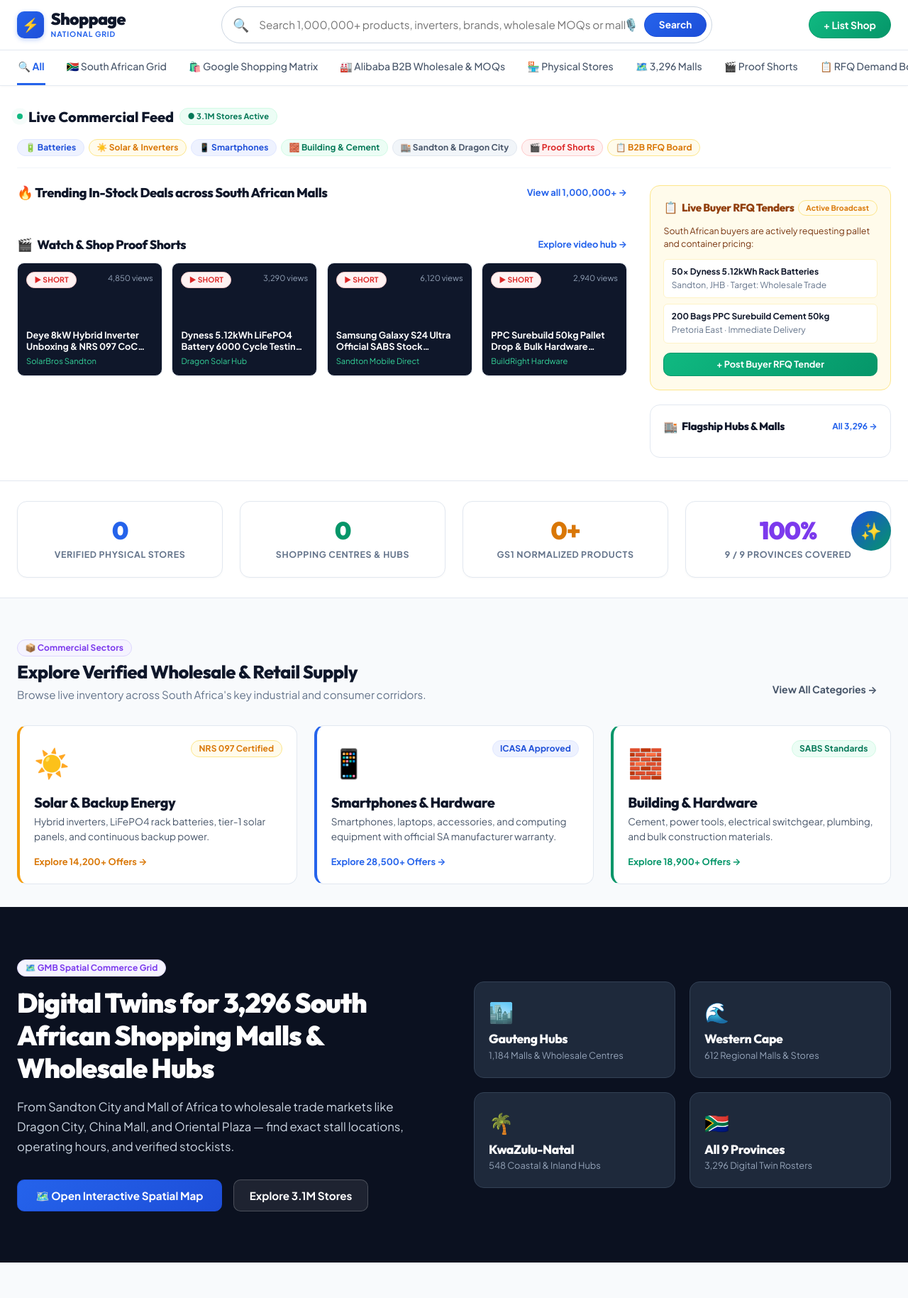
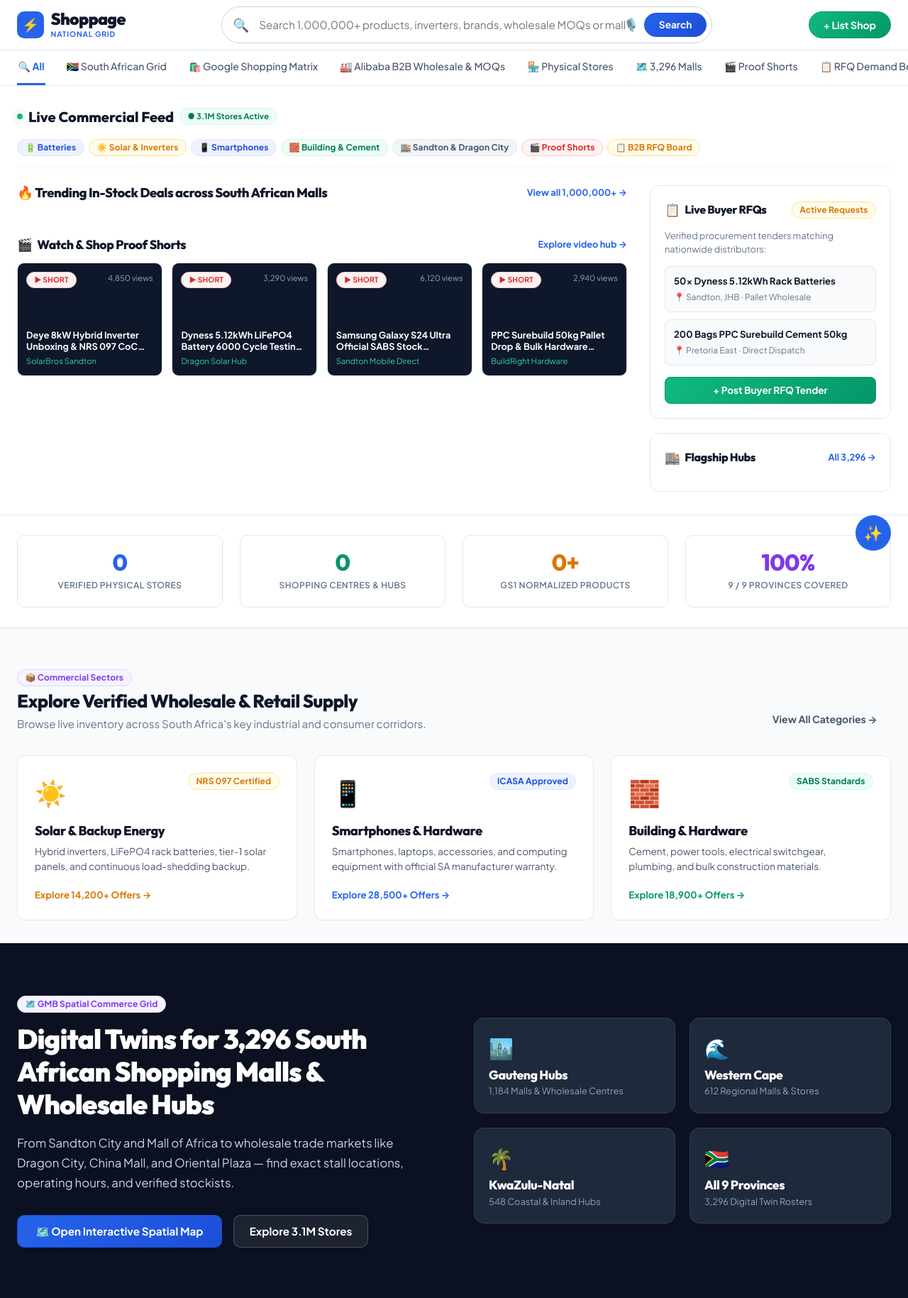
Before and after one commit to pmvalues/shoppagepy, a Django app: page / in a window 1280 px wide. Shown: the top 1829 px of the page at 71% size. Run offline with Django 5.2, Linux system fonts and the light colour scheme; data that the repository does not hold is empty; some libraries are stand-ins or nearby versions.

Commit message:
style: remove lingering shadows, modernize flat card styling, and improve typography legibility

```diff
--- a/static/css/styles.css
+++ b/static/css/styles.css
@@ -382,20 +382,19 @@ h1, h2, h3, h4, h5, h6 {
 }
 
 .header {
-  border-bottom: 1px solid rgba(226, 232, 240, 0.85);
-  background: rgba(255, 255, 255, 0.92);
-  backdrop-filter: blur(16px);
+  border-bottom: 1px solid #E2E8F0;
+  background: #FFFFFF;
   position: sticky;
   top: 0;
   z-index: 50;
-  box-shadow: 0 1px 3px rgba(15, 23, 42, 0.03);
+  box-shadow: none !important;
 }
 
 .nav-wrapper {
   display: flex;
   align-items: center;
   justify-content: space-between;
-  height: 72px;
+  height: 70px;
   gap: 1.25rem;
 }
 
@@ -409,13 +408,13 @@ h1, h2, h3, h4, h5, h6 {
 .logo-badge {
   width: 38px;
   height: 38px;
-  background: linear-gradient(135deg, #2563EB 0%, #1D4ED8 100%);
+  background: #2563EB;
   border-radius: 10px;
   display: flex;
   align-items: center;
   justify-content: center;
   font-size: 1.2rem;
-  box-shadow: 0 2px 6px rgba(37, 99, 235, 0.3);
+  box-shadow: none !important;
 }
 
 .nav-links {
@@ -539,30 +537,30 @@ kbd {
 .stat-box {
   background: #FFFFFF;
   border: 1px solid var(--border);
-  border-radius: var(--radius-lg);
-  padding: 1.35rem 1rem;
+  border-radius: var(--radius-md);
+  padding: 1.25rem 1rem;
   text-align: center;
-  box-shadow: 0 1px 3px 0 rgba(15, 23, 42, 0.03);
-  transition: transform 0.2s ease;
+  box-shadow: none !important;
+  transition: border-color 0.15s ease;
 }
 .stat-box:hover {
-  transform: translateY(-2px);
+  border-color: #2563EB;
 }
 
 .stat-number {
   font-family: var(--font-display);
-  font-size: 2.15rem;
-  font-weight: 900;
-  letter-spacing: -0.03em;
+  font-size: 2rem;
+  font-weight: 800;
+  letter-spacing: -0.02em;
   line-height: 1.1;
 }
 
 .stat-label {
-  font-size: 0.775rem;
-  font-weight: 700;
+  font-size: 0.75rem;
+  font-weight: 600;
   color: var(--slate-500);
   text-transform: uppercase;
-  letter-spacing: 0.05em;
+  letter-spacing: 0.04em;
   margin-top: 0.35rem;
 }
 
@@ -574,23 +572,23 @@ kbd {
   position: fixed;
   right: 1.5rem;
   bottom: 1.5rem;
-  width: 56px;
-  height: 56px;
+  width: 50px;
+  height: 50px;
   border-radius: 50%;
-  background: linear-gradient(135deg, #1D4ED8 0%, #059669 100%);
+  background: #2563EB;
   color: #FFFFFF;
   border: none;
-  box-shadow: var(--shadow-xl);
+  box-shadow: none !important;
   display: flex;
   align-items: center;
   justify-content: center;
-  font-size: 1.5rem;
+  font-size: 1.35rem;
   cursor: pointer;
   z-index: 90;
-  transition: transform 0.2s cubic-bezier(0.34, 1.56, 0.64, 1);
+  transition: transform 0.15s ease;
 }
 .assistant-fab:hover {
-  transform: scale(1.08);
+  transform: scale(1.05);
 }
 
 .assistant-panel {
--- a/templates/home.html
+++ b/templates/home.html
@@ -45,22 +45,22 @@
         </div>
 
         <!-- Featured Products Horizontal / Grid Stream -->
-        <div class="grid grid-cols-3" style="gap: 1rem; margin-bottom: 2rem;">
+        <div class="grid grid-cols-3" style="gap: 1.25rem; margin-bottom: 2rem;">
           {% for p in featured_products|slice:":6" %}
-          <div class="card card-hover" style="display: flex; flex-direction: column; justify-content: space-between; background: #FFFFFF; padding: 1rem;">
+          <div class="card card-hover" style="display: flex; flex-direction: column; justify-content: space-between; background: #FFFFFF; border: 1px solid #E2E8F0; border-radius: 12px; padding: 1.25rem;">
             <div>
-              <div style="display: flex; justify-content: space-between; align-items: center; margin-bottom: 0.4rem;">
-                <span class="badge badge-blue" style="font-size: 0.65rem;">{{ p.brand }}</span>
-                <span class="badge badge-green" style="font-size: 0.6rem;">✓ Verified Stock</span>
+              <div style="display: flex; justify-content: space-between; align-items: center; margin-bottom: 0.6rem;">
+                <span class="badge badge-blue">{{ p.brand }}</span>
+                <span class="badge badge-green">✓ In Stock</span>
               </div>
 
-              <h3 style="font-size: 0.95rem; font-weight: 700; margin: 0.25rem 0; line-height: 1.3; display: -webkit-box; -webkit-line-clamp: 2; -webkit-box-orient: vertical; overflow: hidden; height: 2.5rem;">
-                <a href="/p/{{ p.canonical_id }}">{{ p.title }}</a>
+              <h3 style="font-size: 0.95rem; font-weight: 700; color: #0F172A; margin: 0.25rem 0 0.5rem 0; line-height: 1.4; display: -webkit-box; -webkit-line-clamp: 2; -webkit-box-orient: vertical; overflow: hidden; height: 2.7rem;">
+                <a href="/p/{{ p.canonical_id }}" style="color: #0F172A; text-decoration: none;">{{ p.title }}</a>
               </h3>
             </div>
 
-            <div style="margin-top: 0.5rem;">
-              <div style="font-family: var(--font-display); font-size: 1.25rem; font-weight: 900; color: var(--accent-green); margin-bottom: 0.4rem;">
+            <div style="margin-top: 0.75rem; padding-top: 0.75rem; border-top: 1px solid #F1F5F9;">
+              <div style="font-family: var(--font-display); font-size: 1.3rem; font-weight: 800; color: #059669; margin-bottom: 0.6rem;">
                 {% with first_offer=p.offers.all|first %}
                   {% if first_offer and first_offer.price_amount %}
                     R {{ first_offer.price_amount|floatformat:0|intcomma }}
@@ -70,11 +70,11 @@
                 {% endwith %}
               </div>
 
-              <div style="display: flex; gap: 0.35rem;">
-                <a href="/p/{{ p.canonical_id }}" class="btn btn-outline" style="flex: 1; font-size: 0.75rem; padding: 0.35rem 0.5rem;">
+              <div style="display: flex; gap: 0.5rem;">
+                <a href="/p/{{ p.canonical_id }}" class="btn btn-outline" style="flex: 1; font-size: 0.8rem; padding: 0.45rem 0.5rem; border-radius: 8px;">
                   Compare
                 </a>
-                <a href="/p/{{ p.canonical_id }}#confirmed-offers-section" class="btn btn-whatsapp" style="font-size: 0.75rem; padding: 0.35rem 0.6rem;">
+                <a href="/p/{{ p.canonical_id }}#confirmed-offers-section" class="btn btn-whatsapp" style="font-size: 0.8rem; padding: 0.45rem 0.75rem; border-radius: 8px;">
                   💬 WhatsApp
                 </a>
               </div>
@@ -125,63 +125,63 @@
       <aside>
 
         <!-- Live B2B RFQ Radar Card -->
-        <div class="card" style="background: #FFFBEB; border: 1px solid #FDE68A; padding: 1.15rem; margin-bottom: 1.25rem;">
-          <div style="display: flex; justify-content: space-between; align-items: center; margin-bottom: 0.75rem;">
-            <div style="display: flex; align-items: center; gap: 0.35rem;">
-              <span>📋</span>
-              <h3 style="font-size: 0.95rem; font-weight: 800; color: #92400E; margin: 0;">
-                Live Buyer RFQ Tenders
+        <div class="card" style="background: #FFFFFF; border: 1px solid #E2E8F0; border-radius: 12px; padding: 1.25rem; margin-bottom: 1.25rem;">
+          <div style="display: flex; justify-content: space-between; align-items: center; margin-bottom: 0.85rem;">
+            <div style="display: flex; align-items: center; gap: 0.4rem;">
+              <span style="font-size: 1.1rem;">📋</span>
+              <h3 style="font-size: 1rem; font-weight: 800; color: #0F172A; margin: 0;">
+                Live Buyer RFQs
               </h3>
             </div>
-            <span class="badge badge-amber" style="font-size: 0.65rem;">Active Broadcast</span>
+            <span class="badge badge-amber">Active Requests</span>
           </div>
 
-          <p style="font-size: 0.775rem; color: #78350F; line-height: 1.45; margin-bottom: 0.75rem;">
-            South African buyers are actively requesting pallet and container pricing:
+          <p style="font-size: 0.8rem; color: #64748B; line-height: 1.5; margin-bottom: 0.85rem;">
+            Verified procurement tenders matching nationwide distributors:
           </p>
 
-          <div style="display: flex; flex-direction: column; gap: 0.5rem; font-size: 0.75rem; margin-bottom: 0.85rem;">
-            <div style="background: #FFFFFF; border: 1px solid #FEF3C7; padding: 0.5rem 0.65rem; border-radius: 6px;">
-              <strong style="color: #0F172A;">50x Dyness 5.12kWh Rack Batteries</strong>
-              <div style="color: #64748B;">Sandton, JHB · Target: Wholesale Trade</div>
+          <div style="display: flex; flex-direction: column; gap: 0.6rem; font-size: 0.8rem; margin-bottom: 1rem;">
+            <div style="background: #F8FAFC; border: 1px solid #E2E8F0; padding: 0.65rem 0.75rem; border-radius: 8px;">
+              <strong style="color: #0F172A; font-size: 0.825rem; display: block; margin-bottom: 0.2rem;">50x Dyness 5.12kWh Rack Batteries</strong>
+              <div style="color: #64748B; font-size: 0.75rem;">📍 Sandton, JHB · Pallet Wholesale</div>
             </div>
-            <div style="background: #FFFFFF; border: 1px solid #FEF3C7; padding: 0.5rem 0.65rem; border-radius: 6px;">
-              <strong style="color: #0F172A;">200 Bags PPC Surebuild Cement 50kg</strong>
-              <div style="color: #64748B;">Pretoria East · Immediate Delivery</div>
+            <div style="background: #F8FAFC; border: 1px solid #E2E8F0; padding: 0.65rem 0.75rem; border-radius: 8px;">
+              <strong style="color: #0F172A; font-size: 0.825rem; display: block; margin-bottom: 0.2rem;">200 Bags PPC Surebuild Cement 50kg</strong>
+              <div style="color: #64748B; font-size: 0.75rem;">📍 Pretoria East · Direct Dispatch</div>
             </div>
           </div>
 
           <button
             onclick="document.getElementById('rfq-tender-modal').style.display='flex'"
             class="btn btn-whatsapp"
-            style="width: 100%; font-size: 0.8rem; padding: 0.45rem;"
+            style="width: 100%; font-size: 0.85rem; padding: 0.6rem; border-radius: 8px;"
           >
             + Post Buyer RFQ Tender
           </button>
         </div>
 
         <!-- Flagship Shopping Centres Quick List -->
-        <div class="card" style="background: #FFFFFF; border: 1px solid #E2E8F0; padding: 1.15rem;">
-          <div style="display: flex; justify-content: space-between; align-items: center; margin-bottom: 0.75rem;">
-            <div style="display: flex; align-items: center; gap: 0.35rem;">
-              <span>🏬</span>
-              <h3 style="font-size: 0.95rem; font-weight: 800; color: #0F172A; margin: 0;">
-                Flagship Hubs &amp; Malls
+        <div class="card" style="background: #FFFFFF; border: 1px solid #E2E8F0; border-radius: 12px; padding: 1.25rem;">
+          <div style="display: flex; justify-content: space-between; align-items: center; margin-bottom: 0.85rem;">
+            <div style="display: flex; align-items: center; gap: 0.4rem;">
+              <span style="font-size: 1.1rem;">🏬</span>
+              <h3 style="font-size: 1rem; font-weight: 800; color: #0F172A; margin: 0;">
+                Flagship Hubs
               </h3>
             </div>
-            <a href="/malls" style="font-size: 0.75rem; color: #2563EB; font-weight: 700; text-decoration: none;">
+            <a href="/malls" style="font-size: 0.8rem; color: #2563EB; font-weight: 700; text-decoration: none;">
               All 3,296 &rarr;
             </a>
           </div>
 
-          <div style="display: flex; flex-direction: column; gap: 0.45rem;">
+          <div style="display: flex; flex-direction: column; gap: 0.5rem;">
             {% for mall in flagship_malls|slice:":5" %}
-            <a href="/malls?province={{ mall.province|urlencode }}" style="display: flex; justify-content: space-between; align-items: center; padding: 0.45rem 0.6rem; border-radius: 6px; background: #F8FAFC; text-decoration: none; transition: background 0.15s;" onmouseover="this.style.background='#EEF2FF'" onmouseout="this.style.background='#F8FAFC'">
+            <a href="/malls?province={{ mall.province|urlencode }}" style="display: flex; justify-content: space-between; align-items: center; padding: 0.55rem 0.75rem; border-radius: 8px; background: #F8FAFC; border: 1px solid #F1F5F9; text-decoration: none; transition: all 0.15s;" onmouseover="this.style.background='#EEF2FF'; this.style.borderColor='#CBD5E1';" onmouseout="this.style.background='#F8FAFC'; this.style.borderColor='#F1F5F9';">
               <div>
-                <div style="font-size: 0.8rem; font-weight: 700; color: #1E293B;">{{ mall.name }}</div>
-                <div style="font-size: 0.7rem; color: #64748B;">{{ mall.province }} · {{ mall.stall_capacity }} stalls</div>
+                <div style="font-size: 0.85rem; font-weight: 700; color: #1E293B;">{{ mall.name }}</div>
+                <div style="font-size: 0.725rem; color: #64748B;">{{ mall.province }} · {{ mall.stall_capacity }} stores</div>
               </div>
-              <span style="font-size: 0.75rem; color: #2563EB; font-weight: 700;">&rarr;</span>
+              <span style="font-size: 0.85rem; color: #2563EB; font-weight: 700;">&rarr;</span>
             </a>
             {% endfor %}
           </div>
@@ -243,52 +243,52 @@
   <div class="grid grid-cols-3" style="gap: 1.5rem;">
 
     <!-- Sector 1: Solar -->
-    <a href="/search?category=solar_energy" class="card card-hover" style="background: #FFFFFF; border-left: 4px solid #F59E0B; text-decoration: none;">
-      <div style="display: flex; justify-content: space-between; align-items: flex-start; margin-bottom: 0.85rem;">
-        <span style="font-size: 2.5rem;">☀️</span>
+    <a href="/search?category=solar_energy" class="card card-hover" style="background: #FFFFFF; border: 1px solid #E2E8F0; border-radius: 12px; padding: 1.5rem; text-decoration: none;">
+      <div style="display: flex; justify-content: space-between; align-items: flex-start; margin-bottom: 1rem;">
+        <span style="font-size: 2.25rem;">☀️</span>
         <span class="badge badge-amber">NRS 097 Certified</span>
       </div>
-      <h3 style="font-size: 1.25rem; font-weight: 800; color: #0F172A; margin-bottom: 0.35rem;">
+      <h3 style="font-size: 1.15rem; font-weight: 800; color: #0F172A; margin-bottom: 0.4rem;">
         Solar &amp; Backup Energy
       </h3>
-      <p style="font-size: 0.85rem; color: var(--slate-600); line-height: 1.5; margin-bottom: 1rem;">
-        Hybrid inverters, LiFePO4 rack batteries, tier-1 solar panels, and continuous backup power.
+      <p style="font-size: 0.85rem; color: #475569; line-height: 1.55; margin-bottom: 1.25rem;">
+        Hybrid inverters, LiFePO4 rack batteries, tier-1 solar panels, and continuous load-shedding backup.
       </p>
-      <div style="font-size: 0.8rem; color: #D97706; font-weight: 700;">
+      <div style="font-size: 0.825rem; color: #D97706; font-weight: 700;">
         Explore 14,200+ Offers &rarr;
       </div>
     </a>
 
     <!-- Sector 2: Tech & Smartphones -->
-    <a href="/search?category=smartphones" class="card card-hover" style="background: #FFFFFF; border-left: 4px solid #2563EB; text-decoration: none;">
-      <div style="display: flex; justify-content: space-between; align-items: flex-start; margin-bottom: 0.85rem;">
-        <span style="font-size: 2.5rem;">📱</span>
+    <a href="/search?category=smartphones" class="card card-hover" style="background: #FFFFFF; border: 1px solid #E2E8F0; border-radius: 12px; padding: 1.5rem; text-decoration: none;">
+      <div style="display: flex; justify-content: space-between; align-items: flex-start; margin-bottom: 1rem;">
+        <span style="font-size: 2.25rem;">📱</span>
         <span class="badge badge-blue">ICASA Approved</span>
       </div>
-      <h3 style="font-size: 1.25rem; font-weight: 800; color: #0F172A; margin-bottom: 0.35rem;">
+      <h3 style="font-size: 1.15rem; font-weight: 800; color: #0F172A; margin-bottom: 0.4rem;">
         Smartphones &amp; Hardware
       </h3>
-      <p style="font-size: 0.85rem; color: var(--slate-600); line-height: 1.5; margin-bottom: 1rem;">
+      <p style="font-size: 0.85rem; color: #475569; line-height: 1.55; margin-bottom: 1.25rem;">
         Smartphones, laptops, accessories, and computing equipment with official SA manufacturer warranty.
       </p>
-      <div style="font-size: 0.8rem; color: #2563EB; font-weight: 700;">
+      <div style="font-size: 0.825rem; color: #2563EB; font-weight: 700;">
         Explore 28,500+ Offers &rarr;
       </div>
     </a>
 
     <!-- Sector 3: Building & Hardware -->
-    <a href="/search?category=hardware" class="card card-hover" style="background: #FFFFFF; border-left: 4px solid #059669; text-decoration: none;">
-      <div style="display: flex; justify-content: space-between; align-items: flex-start; margin-bottom: 0.85rem;">
-        <span style="font-size: 2.5rem;">🧱</span>
+    <a href="/search?category=hardware" class="card card-hover" style="background: #FFFFFF; border: 1px solid #E2E8F0; border-radius: 12px; padding: 1.5rem; text-decoration: none;">
+      <div style="display: flex; justify-content: space-between; align-items: flex-start; margin-bottom: 1rem;">
+        <span style="font-size: 2.25rem;">🧱</span>
         <span class="badge badge-green">SABS Standards</span>
       </div>
-      <h3 style="font-size: 1.25rem; font-weight: 800; color: #0F172A; margin-bottom: 0.35rem;">
+      <h3 style="font-size: 1.15rem; font-weight: 800; color: #0F172A; margin-bottom: 0.4rem;">
         Building &amp; Hardware
       </h3>
-      <p style="font-size: 0.85rem; color: var(--slate-600); line-height: 1.5; margin-bottom: 1rem;">
+      <p style="font-size: 0.85rem; color: #475569; line-height: 1.55; margin-bottom: 1.25rem;">
         Cement, power tools, electrical switchgear, plumbing, and bulk construction materials.
       </p>
-      <div style="font-size: 0.8rem; color: #059669; font-weight: 700;">
+      <div style="font-size: 0.825rem; color: #059669; font-weight: 700;">
         Explore 18,900+ Offers &rarr;
       </div>
     </a>
```
Also changed, not shown: other parts of static/css/styles.css (+21 -17 lines), templates/search/search_results.html (+12 -12 lines).
